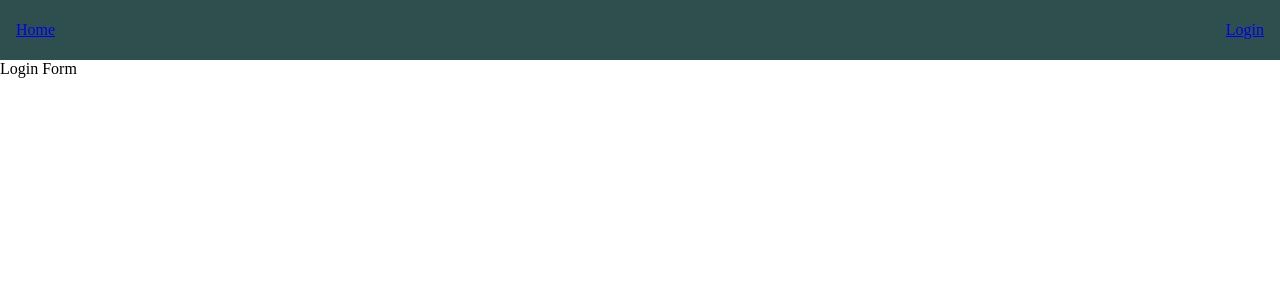
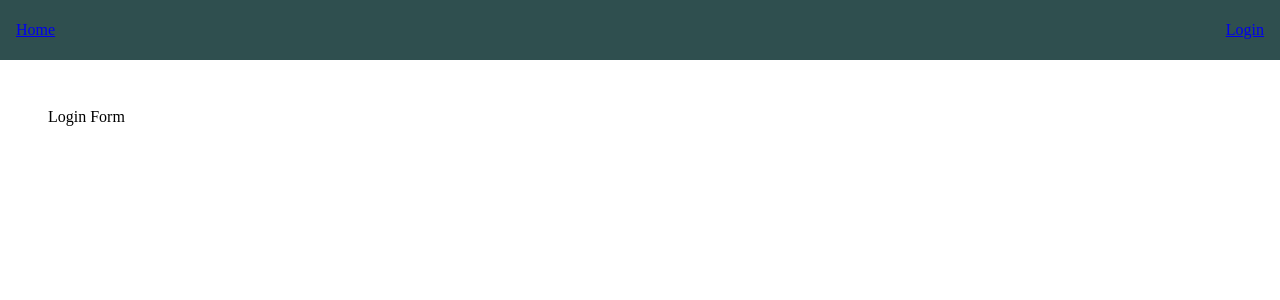
Before and after one commit to Pfirewire/pfinance, a React (Create React App) app: page /login in a window 1280 px wide. Shown: the top 300 px of the page. Built offline with nearby package versions, Linux system fonts and the light colour scheme.

Commit message:
extracted a styled component for a page wrapper

```diff
--- a/src/pages/HomePage.js
+++ b/src/pages/HomePage.js
@@ -1,16 +1,13 @@
 import styled from "styled-components";
+import {PageWrapper} from "../styles/PageWrapper.styled";
 
 
 function HomePage() {
     return(
-        <HomePageWrapper>
+        <PageWrapper>
             Home Page
-        </HomePageWrapper>
+        </PageWrapper>
     );
 }
 
 export default HomePage;
-
-const HomePageWrapper = styled.div`
-
-`;
--- a/src/pages/LoginPage.js
+++ b/src/pages/LoginPage.js
@@ -1,17 +1,14 @@
 import styled from "styled-components";
 import LoginForm from "../components/forms/LoginForm";
+import {PageWrapper} from "../styles/PageWrapper.styled";
 
 
 function LoginPage() {
     return(
-        <LoginPageWrapper>
+        <PageWrapper>
             <LoginForm />
-        </LoginPageWrapper>
+        </PageWrapper>
     );
 }
 
 export default LoginPage;
-
-const LoginPageWrapper = styled.div`
-
-`;
--- /dev/null
+++ b/src/styles/PageWrapper.styled.js
@@ -0,0 +1,7 @@
+import styled from "styled-components";
+
+
+export const PageWrapper = styled.div`
+  width: 100%;
+  padding: 3rem;
+`;
```
